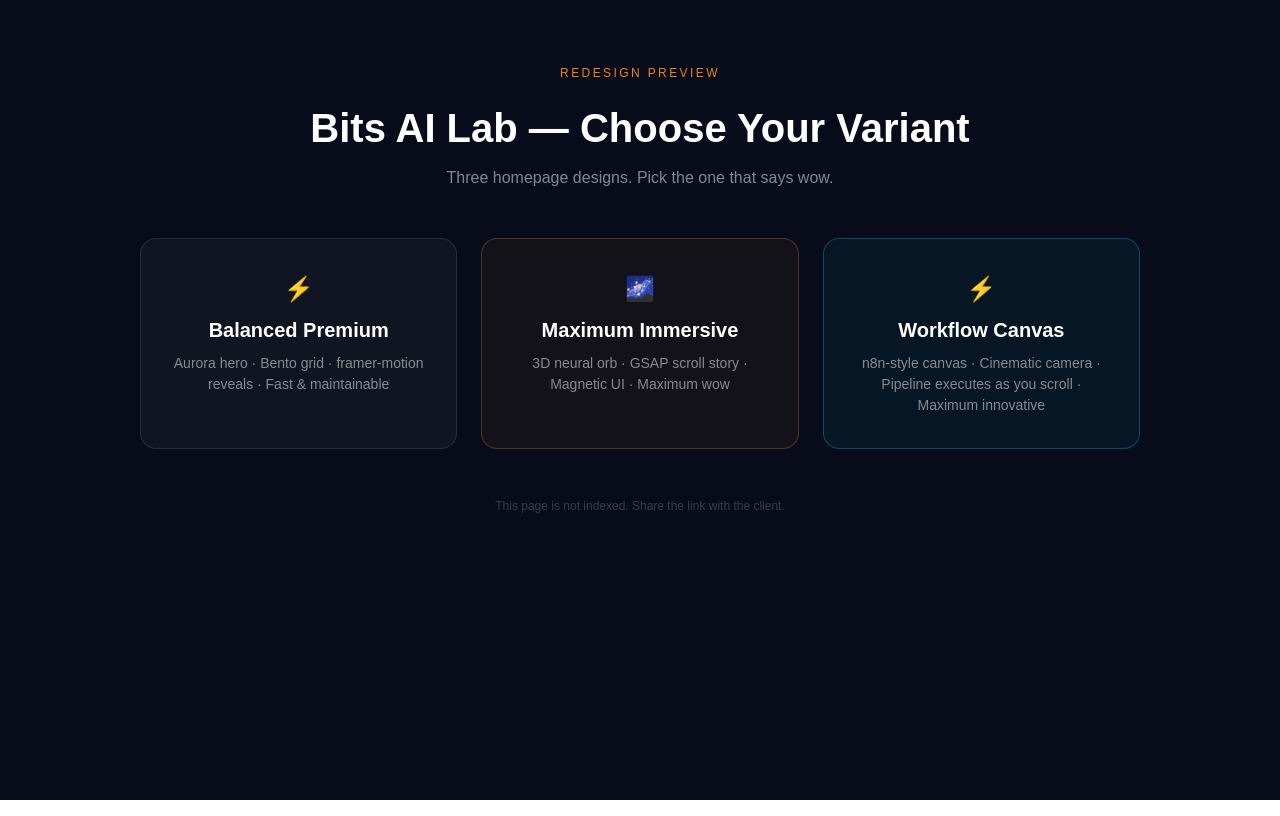
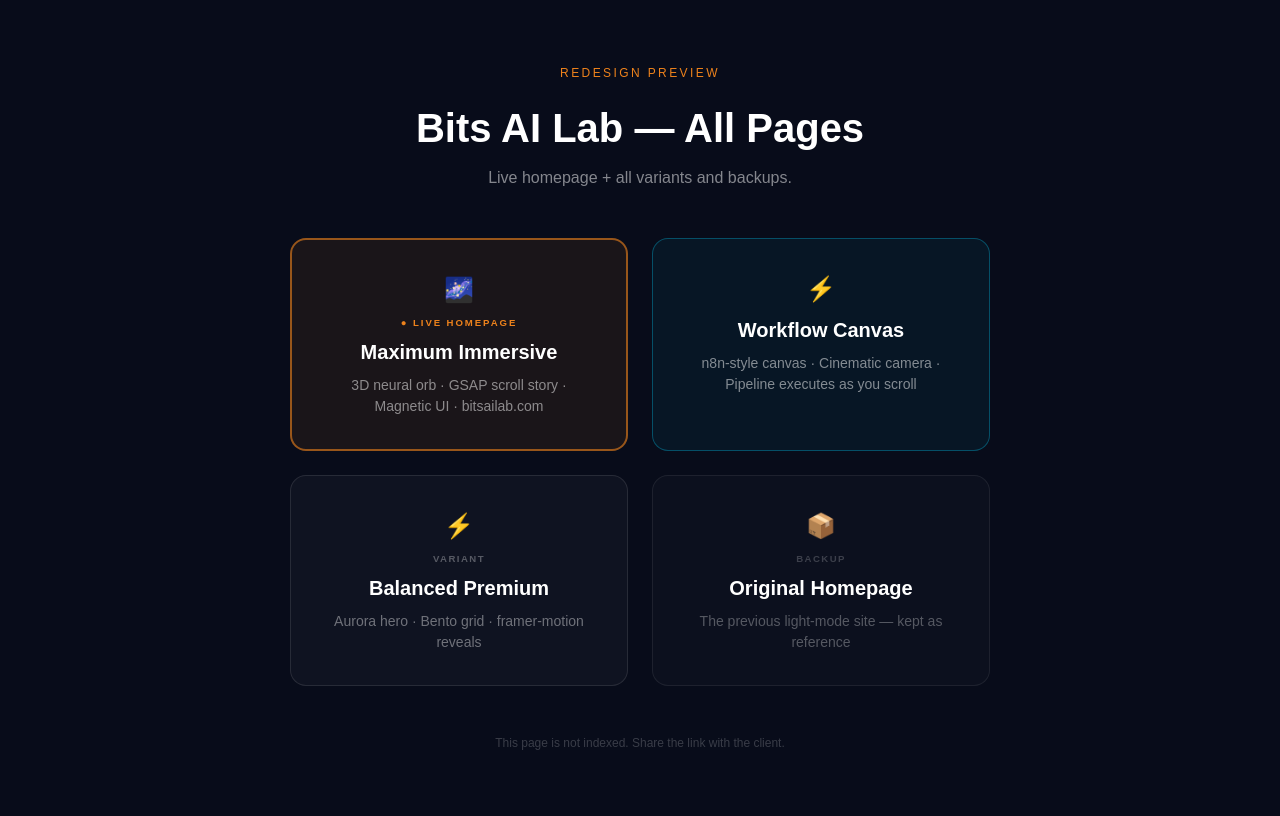
Before and after one commit to krush7789/Bail-fe-Test, a Next.js app: page /preview in a window 1280 px wide. Built offline with nearby package versions, Linux system fonts and the light colour scheme.

Commit message:
feat: promote immersive to homepage, move original to /backup, update /preview

```diff
--- /dev/null
+++ b/src/app/backup/page.tsx
@@ -0,0 +1,33 @@
+import Navbar from "@/components/Navbar";
+import Hero from "@/components/Hero";
+import Services from "@/components/Services";
+import HowItWorks from "@/components/HowItWorks";
+import Showcase from "@/components/Showcase";
+import WhyBail from "@/components/WhyBail";
+import TechStack from "@/components/TechStack";
+import About from "@/components/About";
+import Contact from "@/components/Contact";
+import Footer from "@/components/Footer";
+
+export const metadata = {
+  robots: { index: false, follow: false },
+};
+
+export default function Home() {
+  return (
+    <>
+      <Navbar />
+      <main>
+        <Hero />
+        <Services />
+        <HowItWorks />
+        <Showcase />
+        <WhyBail />
+        <TechStack />
+        <About />
+        <Contact />
+      </main>
+      <Footer />
+    </>
+  );
+}
--- a/src/app/layout.tsx
+++ b/src/app/layout.tsx
@@ -13,8 +13,8 @@
 });
 
 export const metadata: Metadata = {
-  title: "Bit AI Lab — We build the AI that builds your business",
-  description: "Bit AI Lab is an AI agency specializing in AI agents, automation, chatbots, AI consulting, and custom AI products.",
+  title: "Bits AI Lab — Agents, Voice AI & Automation",
+  description: "Bits AI Lab builds intelligent automation, Voice AI agents, and AI systems that grow your business. Productized services, delivered in weeks.",
   icons: {
     icon: "/logo.gif",
     apple: "/logo.gif",
--- a/src/app/page.tsx
+++ b/src/app/page.tsx
@@ -1,29 +1,10 @@
-import Navbar from "@/components/Navbar";
-import Hero from "@/components/Hero";
-import Services from "@/components/Services";
-import HowItWorks from "@/components/HowItWorks";
-import Showcase from "@/components/Showcase";
-import WhyBail from "@/components/WhyBail";
-import TechStack from "@/components/TechStack";
-import About from "@/components/About";
-import Contact from "@/components/Contact";
-import Footer from "@/components/Footer";
+import ImmersivePage from "@/components/immersive/ImmersivePage";
+
+export const metadata = {
+  title: "Bits AI Lab — Agents, Voice AI & Automation",
+  description: "Bits AI Lab builds intelligent automation, Voice AI agents, and AI systems that grow your business. Productized services, delivered in weeks.",
+};
 
 export default function Home() {
-  return (
-    <>
-      <Navbar />
-      <main>
-        <Hero />
-        <Services />
-        <HowItWorks />
-        <Showcase />
-        <WhyBail />
-        <TechStack />
-        <About />
-        <Contact />
-      </main>
-      <Footer />
-    </>
-  );
+  return <ImmersivePage />;
 }
--- a/src/app/preview/page.tsx
+++ b/src/app/preview/page.tsx
@@ -7,27 +7,38 @@
         Redesign Preview
       </p>
       <h1 style={{ fontSize: "2.5rem", fontWeight: 700, marginBottom: "0.5rem" }}>
-        Bits AI Lab — Choose Your Variant
+        Bits AI Lab — All Pages
       </h1>
       <p style={{ color: "rgba(255,255,255,0.5)", marginBottom: "3rem", maxWidth: 480, margin: "0 auto 3rem" }}>
-        Three homepage designs. Pick the one that says wow.
+        Live homepage + all variants and backups.
       </p>
 
-      <div style={{ display: "grid", gridTemplateColumns: "1fr 1fr 1fr", gap: "1.5rem", maxWidth: 1000, margin: "0 auto" }}>
-        <a href="/balanced" style={{ display: "block", border: "1px solid rgba(255,255,255,0.1)", borderRadius: 16, padding: "2rem", color: "white", textDecoration: "none", background: "rgba(255,255,255,0.04)", transition: "border-color 0.2s" }}>
-          <div style={{ fontSize: "1.5rem", marginBottom: "0.5rem" }}>⚡</div>
-          <h2 style={{ fontSize: "1.25rem", fontWeight: 700, marginBottom: "0.5rem" }}>Balanced Premium</h2>
-          <p style={{ fontSize: "0.875rem", color: "rgba(255,255,255,0.5)" }}>Aurora hero · Bento grid · framer-motion reveals · Fast &amp; maintainable</p>
-        </a>
-        <a href="/immersive" style={{ display: "block", border: "1px solid rgba(237,130,28,0.3)", borderRadius: 16, padding: "2rem", color: "white", textDecoration: "none", background: "rgba(237,130,28,0.05)", transition: "border-color 0.2s" }}>
+      <div style={{ display: "grid", gridTemplateColumns: "1fr 1fr", gap: "1.5rem", maxWidth: 700, margin: "0 auto 1.5rem" }}>
+        <a href="/" style={{ display: "block", border: "2px solid rgba(237,130,28,0.6)", borderRadius: 16, padding: "2rem", color: "white", textDecoration: "none", background: "rgba(237,130,28,0.08)", transition: "border-color 0.2s" }}>
           <div style={{ fontSize: "1.5rem", marginBottom: "0.5rem" }}>🌌</div>
+          <div style={{ fontSize: "0.6rem", fontWeight: 700, letterSpacing: "0.2em", textTransform: "uppercase", color: "#ed821c", marginBottom: "0.4rem" }}>● LIVE HOMEPAGE</div>
           <h2 style={{ fontSize: "1.25rem", fontWeight: 700, marginBottom: "0.5rem" }}>Maximum Immersive</h2>
-          <p style={{ fontSize: "0.875rem", color: "rgba(255,255,255,0.5)" }}>3D neural orb · GSAP scroll story · Magnetic UI · Maximum wow</p>
+          <p style={{ fontSize: "0.875rem", color: "rgba(255,255,255,0.5)" }}>3D neural orb · GSAP scroll story · Magnetic UI · bitsailab.com</p>
         </a>
         <a href="/workflow" style={{ display: "block", border: "1px solid rgba(0,212,255,0.3)", borderRadius: 16, padding: "2rem", color: "white", textDecoration: "none", background: "rgba(0,212,255,0.05)", transition: "border-color 0.2s" }}>
           <div style={{ fontSize: "1.5rem", marginBottom: "0.5rem" }}>⚡</div>
           <h2 style={{ fontSize: "1.25rem", fontWeight: 700, marginBottom: "0.5rem" }}>Workflow Canvas</h2>
-          <p style={{ fontSize: "0.875rem", color: "rgba(255,255,255,0.5)" }}>n8n-style canvas · Cinematic camera · Pipeline executes as you scroll · Maximum innovative</p>
+          <p style={{ fontSize: "0.875rem", color: "rgba(255,255,255,0.5)" }}>n8n-style canvas · Cinematic camera · Pipeline executes as you scroll</p>
+        </a>
+      </div>
+
+      <div style={{ display: "grid", gridTemplateColumns: "1fr 1fr", gap: "1.5rem", maxWidth: 700, margin: "0 auto" }}>
+        <a href="/balanced" style={{ display: "block", border: "1px solid rgba(255,255,255,0.1)", borderRadius: 16, padding: "2rem", color: "white", textDecoration: "none", background: "rgba(255,255,255,0.03)", transition: "border-color 0.2s" }}>
+          <div style={{ fontSize: "1.5rem", marginBottom: "0.5rem" }}>⚡</div>
+          <div style={{ fontSize: "0.6rem", fontWeight: 700, letterSpacing: "0.15em", textTransform: "uppercase", color: "rgba(255,255,255,0.3)", marginBottom: "0.4rem" }}>Variant</div>
+          <h2 style={{ fontSize: "1.25rem", fontWeight: 700, marginBottom: "0.5rem" }}>Balanced Premium</h2>
+          <p style={{ fontSize: "0.875rem", color: "rgba(255,255,255,0.4)" }}>Aurora hero · Bento grid · framer-motion reveals</p>
+        </a>
+        <a href="/backup" style={{ display: "block", border: "1px solid rgba(255,255,255,0.07)", borderRadius: 16, padding: "2rem", color: "white", textDecoration: "none", background: "rgba(255,255,255,0.02)", transition: "border-color 0.2s" }}>
+          <div style={{ fontSize: "1.5rem", marginBottom: "0.5rem" }}>📦</div>
+          <div style={{ fontSize: "0.6rem", fontWeight: 700, letterSpacing: "0.15em", textTransform: "uppercase", color: "rgba(255,255,255,0.2)", marginBottom: "0.4rem" }}>Backup</div>
+          <h2 style={{ fontSize: "1.25rem", fontWeight: 700, marginBottom: "0.5rem" }}>Original Homepage</h2>
+          <p style={{ fontSize: "0.875rem", color: "rgba(255,255,255,0.3)" }}>The previous light-mode site — kept as reference</p>
         </a>
       </div>
 
```
